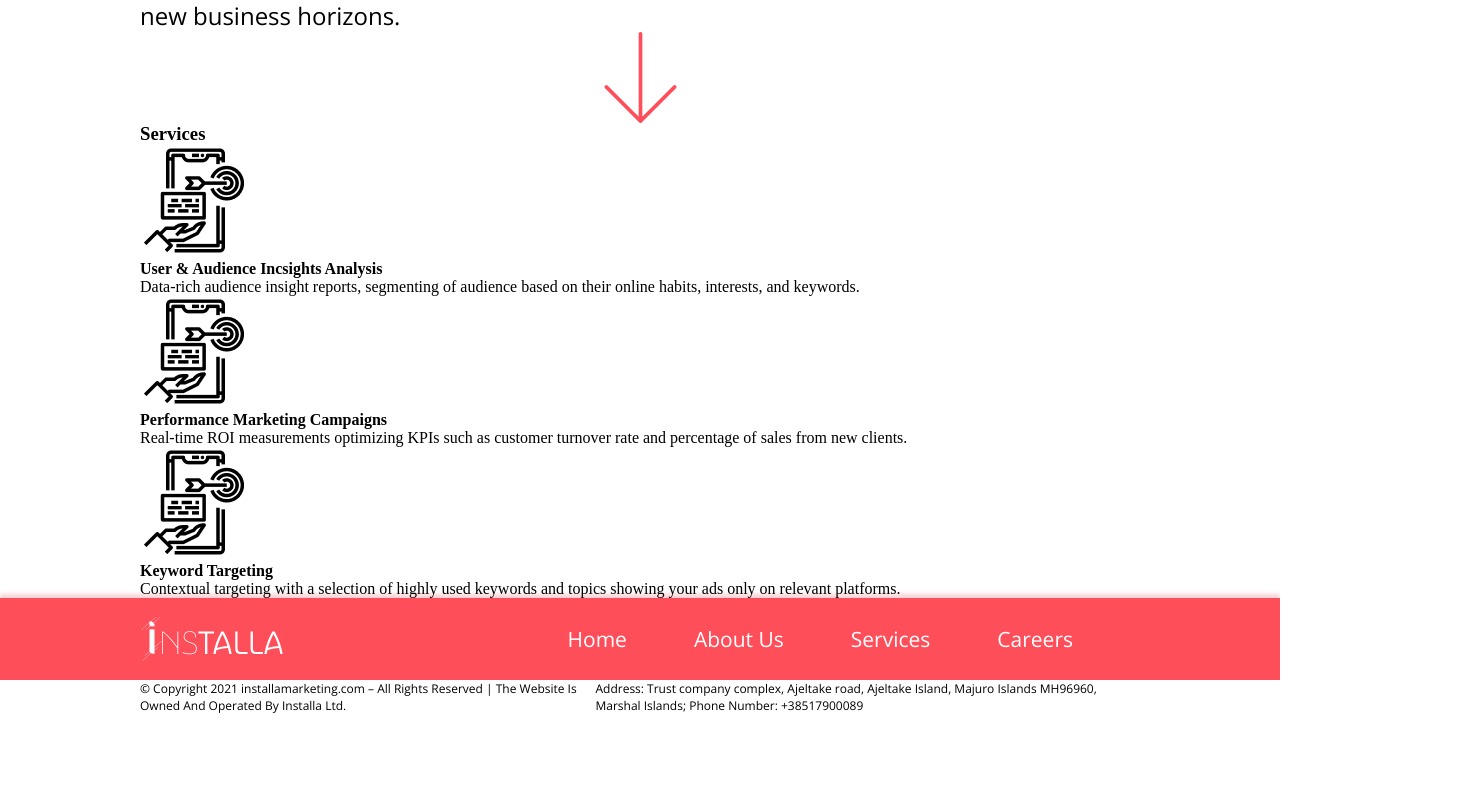
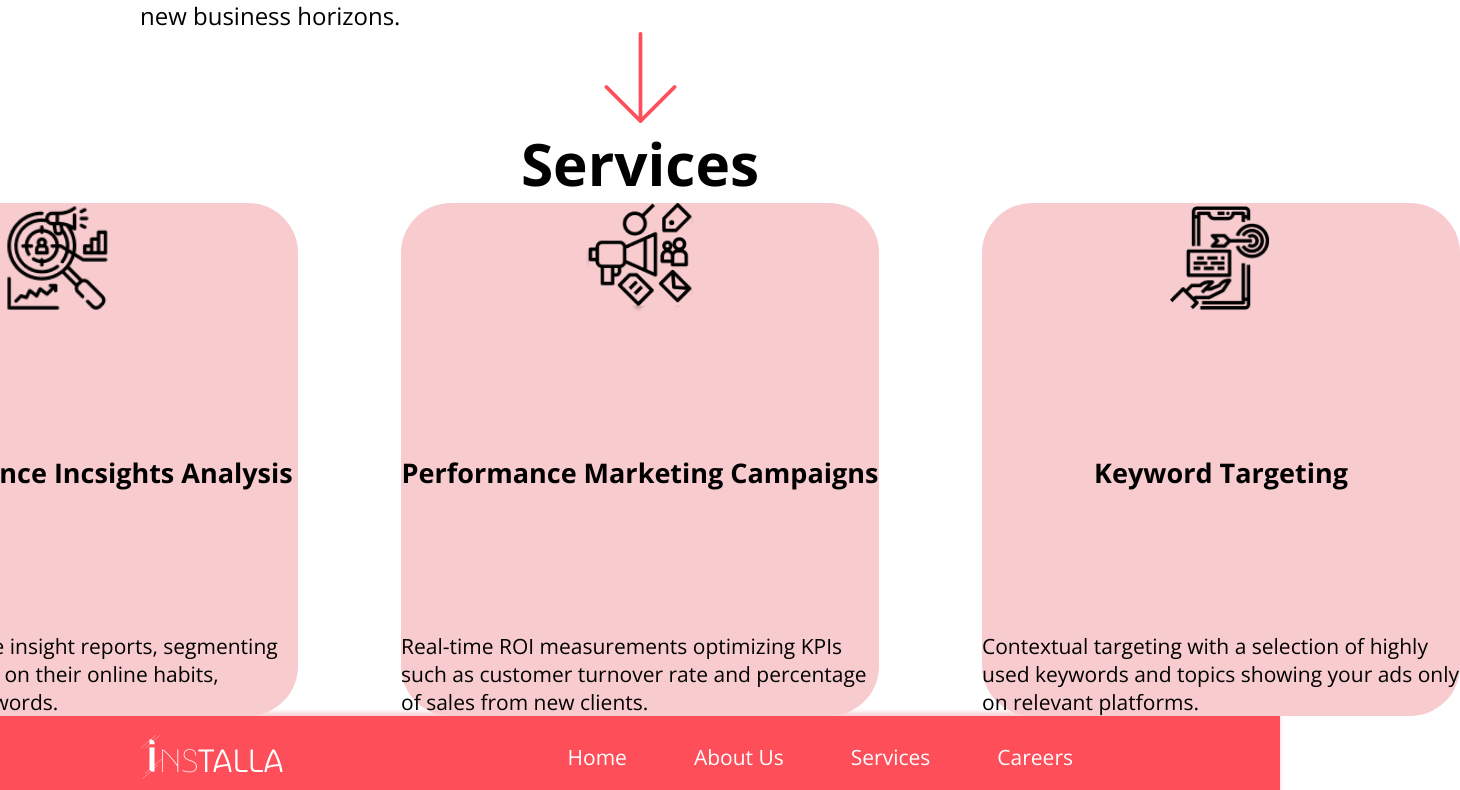
Before and after one commit to Lerts007/websiteByLayout, a React (Create React App) app: page / in a window 1280 px wide. Shown: the part 490-1280 px from the top of the page, 1460 px wide, since content can reach past the window. Before the commit the page ends 1204 px from the top, so only its background shows below. Built offline with nearby package versions, Linux system fonts and the light colour scheme.

Commit message:
Работа с HomePage

```diff
--- a/src/components/UI/homePage/HomePage.module.css
+++ b/src/components/UI/homePage/HomePage.css
@@ -43,6 +43,59 @@
   font-weight: 400;
 }
 
+.section_2 {
+  display: flex;
+  flex-direction: column;
+  align-items: center;
+}
+
+.h3 {
+  font-family: "Open Sans";
+  font-size: 50px;
+  font-weight: 700;
+}
+
+.section_2_info {
+  display: flex;
+  justify-content: space-between;
+}
+.section_2_info div {
+  width: 478px;
+  height: 513px;
+
+  display: flex;
+  flex-direction: column;
+  justify-content: space-between;
+  align-items: center;
+
+  background: #f8cbce;
+  border-radius: 50px;
+}
+
+.section_2_info img {
+  width: 110px;
+  height: 110px;
+}
+
+.section_2_info h4 {
+  flex: 1 0 1;
+
+  font-family: "Open Sans";
+  font-size: 27px;
+  font-weight: 700;
+  text-align: center;
+}
+
+.section_2_info p {
+  font-family: "Open Sans";
+  font-size: 21px;
+  font-weight: 400;
+}
+
+.section_2_info div:nth-child(2) {
+  margin: 0 103px 0 103px;
+}
+
 .arrow {
   width: 91px;
   height: 91px;
--- a/src/components/UI/homePage/HomePage.jsx
+++ b/src/components/UI/homePage/HomePage.jsx
@@ -2,13 +2,15 @@ import React from "react";
 import down_arrow from "../img/down-arrow 2.png";
 import installa from "../img/Installa.gif";
 import content_1 from "../img/content 1.png";
-import cl from "./HomePage.module.css";
+import seo from "../img/seo.png";
+import research from "../img/research.png";
+import "./HomePage.css";
 
 const HomePage = () => {
   return (
-    <div className={cl.content}>
-      <div className={cl.section_1}>
-        <div className={cl.section_1_info}>
+    <div className="content">
+      <div className="section_1">
+        <div className="section_1_info">
           <div>
             <p>DIGITAL MARKETING AGENCY</p>
             <h3>We Build Your Digital Campaign Performance</h3>
@@ -18,13 +20,13 @@ const HomePage = () => {
           </div>
           <img src={installa} />
         </div>
-        <img className={cl.arrow} src={down_arrow} alt="Стрелка вниз" />
+        <img className="arrow" src={down_arrow} alt="Стрелка вниз" />
       </div>
-      <div>
+      <div className="section_2 h3">
         <h3>Services</h3>
-        <div>
+        <div className="section_2_info">
           <div>
-            <img src={content_1} />
+            <img src={research} />
             <h4>User & Audience Incsights Analysis</h4>
             <p>
               Data-rich audience insight reports, segmenting of audience based
@@ -32,7 +34,7 @@ const HomePage = () => {
             </p>
           </div>
           <div>
-            <img src={content_1} />
+            <img src={seo} />
             <h4>Performance Marketing Campaigns</h4>
             <p>
               Real-time ROI measurements optimizing KPIs such as customer
```
Also changed, not shown: src/components/UI/img/research.png (added), src/components/UI/img/seo.png (added).
